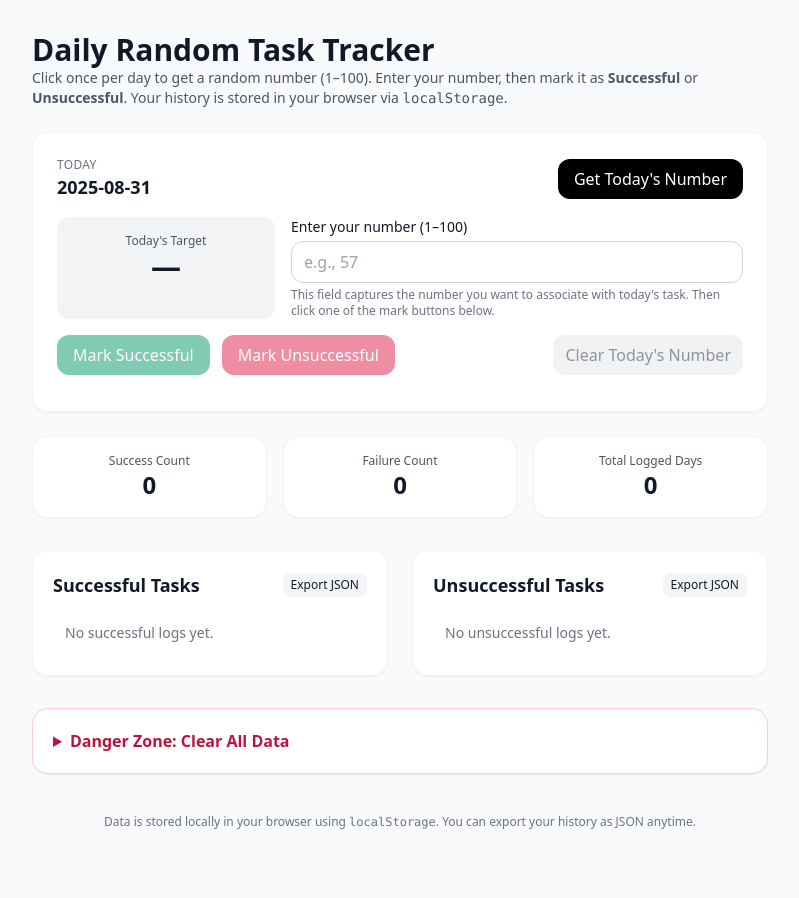
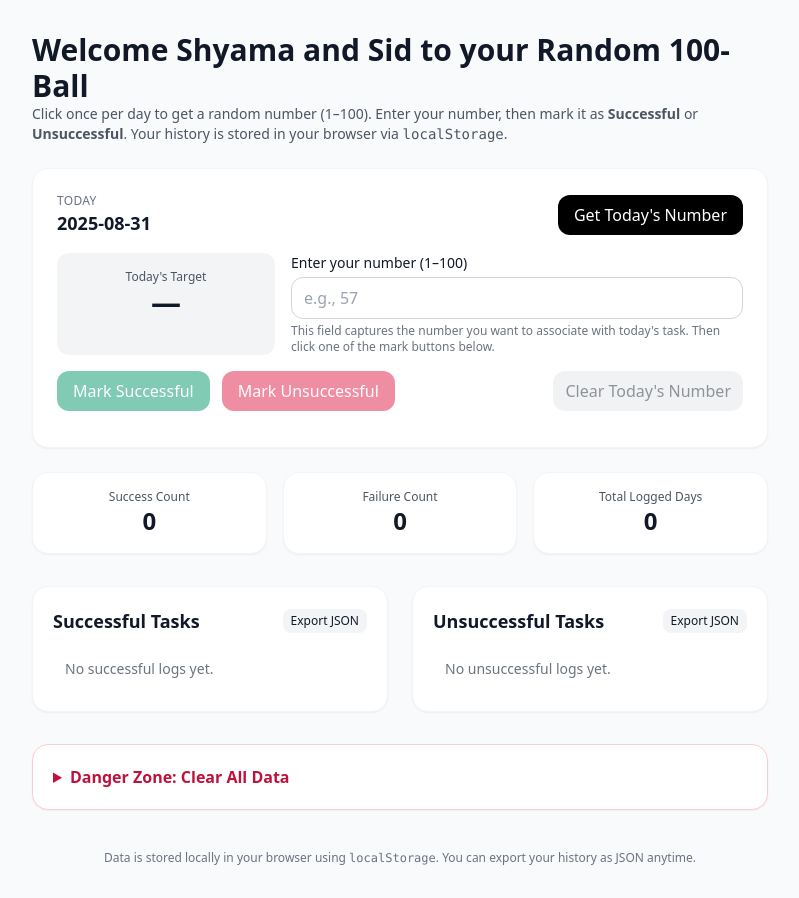
Before and after one commit to eyepatch-3097/100-ball, a plain HTML site: page index.html in a window 1280 px wide. Shown: the whole page, without its empty margins (240-1039 px from the left). Before the commit the page ends 862 px from the top, so only its background shows below. Drawn offline with nearby package versions, Linux system fonts and the light colour scheme.

Commit message:
Update index.html

```diff
--- a/index.html
+++ b/index.html
@@ -12,7 +12,7 @@
   <div class="max-w-3xl mx-auto px-4 py-8">
     <!-- Header -->
     <header class="mb-6">
-      <h1 class="text-2xl md:text-3xl font-bold">Daily Random Task Tracker</h1>
+      <h1 class="text-2xl md:text-3xl font-bold">Welcome Shyama and Sid to your Random 100-Ball</h1>
       <p class="text-sm text-gray-600">Click once per day to get a random number (1–100). Enter your number, then mark it as <span class="font-semibold">Successful</span> or <span class="font-semibold">Unsuccessful</span>. Your history is stored in your browser via <code>localStorage</code>.</p>
     </header>
 
```
